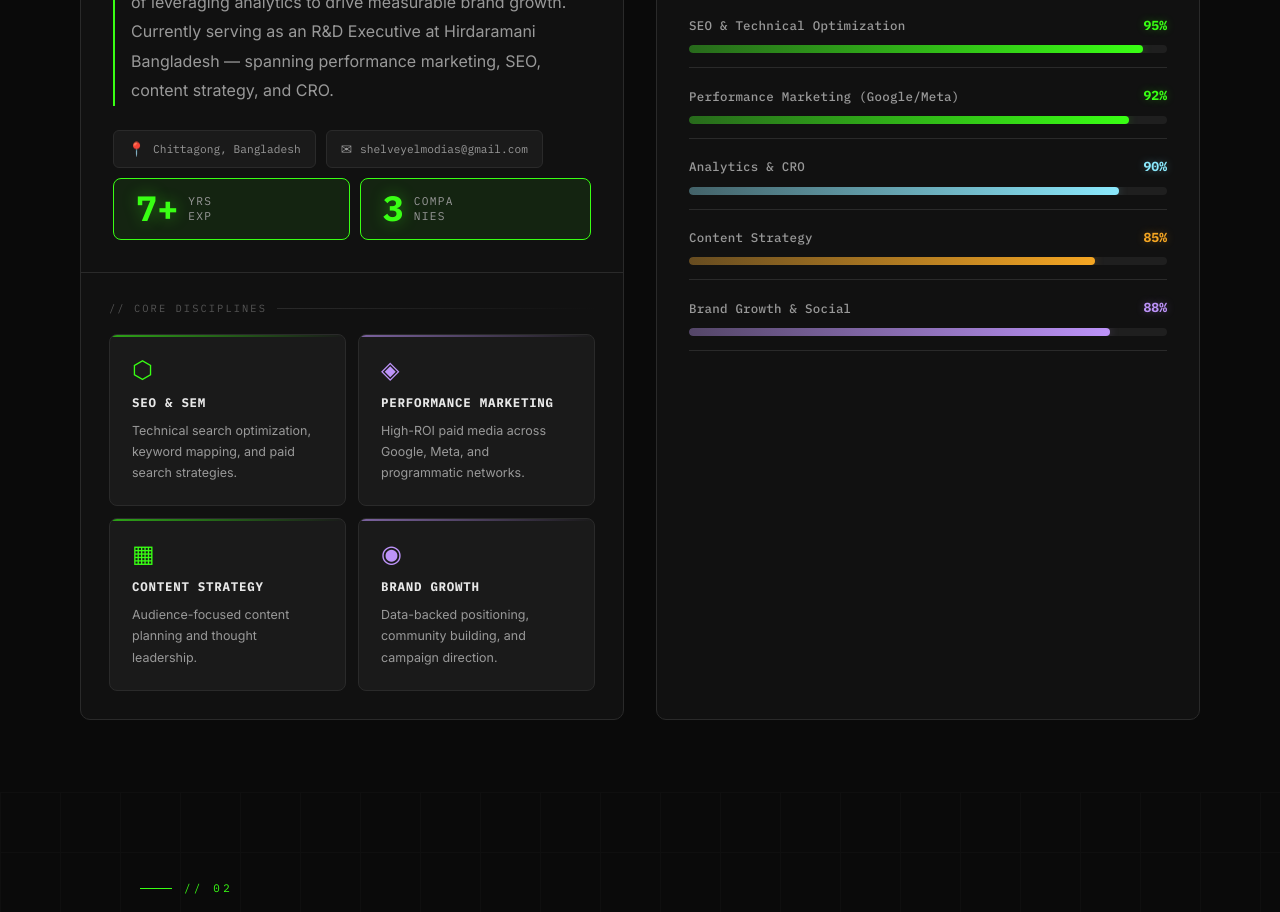
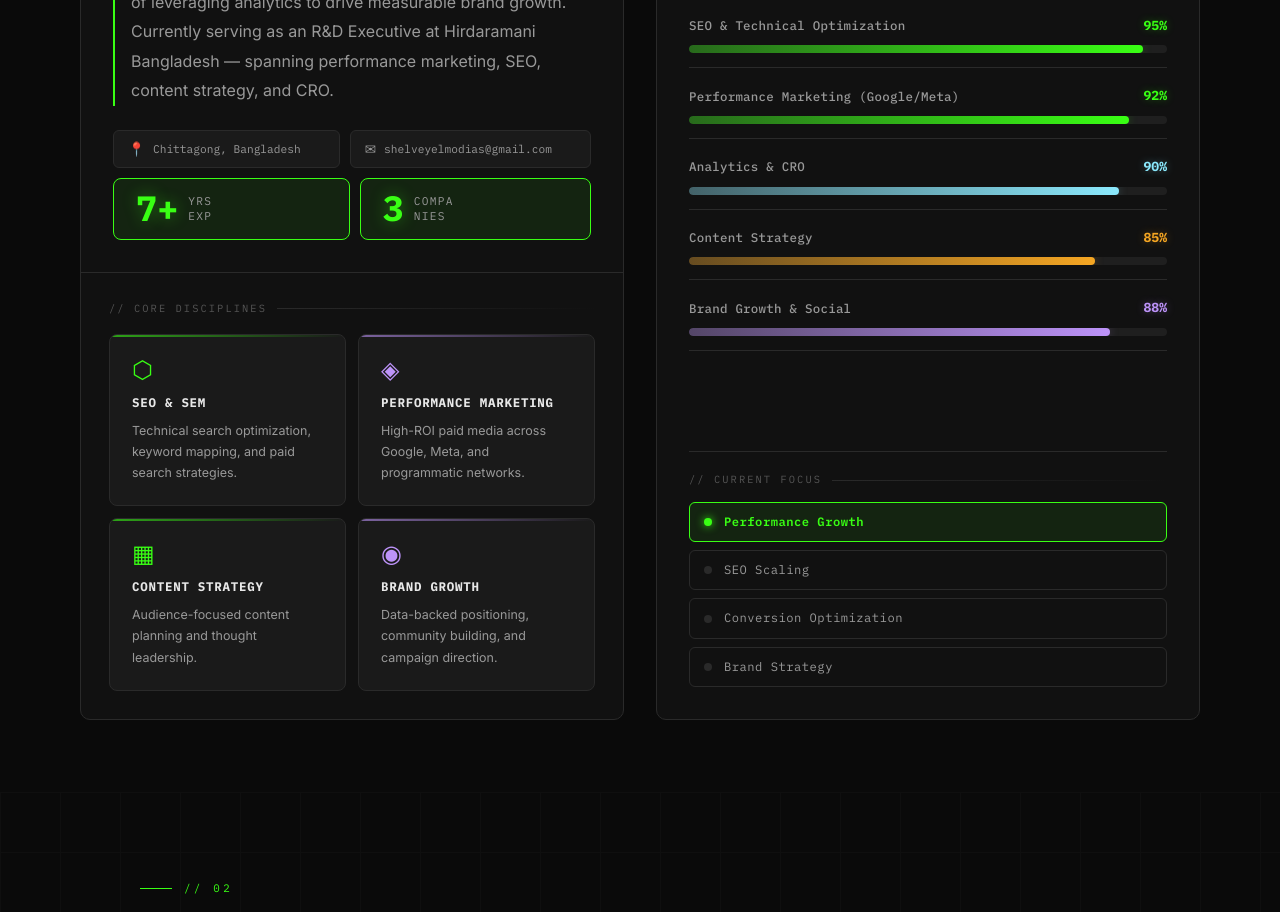
Before and after one commit to alizubu/Shelvey, a Next.js app: page / in a window 1280 px wide. Shown: the part 1180-2092 px from the top of the page. Built offline with nearby package versions, Linux system fonts and the light colour scheme; no server answers; the database is empty.

Commit message:
feat: justify location/email badges full-width, add animated CURRENT FOCUS block in right column

```diff
--- a/components/sections/About.tsx
+++ b/components/sections/About.tsx
@@ -27,6 +27,68 @@ const FALLBACK: AboutData = {
     { icon: "◉", title: "Brand Growth",          desc: "Data-backed positioning, community building, and campaign direction." },
   ],
 };
+
+const FOCUS_ITEMS = [
+  "Performance Growth",
+  "SEO Scaling",
+  "Conversion Optimization",
+  "Brand Strategy",
+];
+
+function CurrentFocus() {
+  const [activeIdx, setActiveIdx] = useState<number | null>(null);
+
+  useEffect(() => {
+    let i = 0;
+    const interval = setInterval(() => {
+      setActiveIdx(i % FOCUS_ITEMS.length);
+      i++;
+    }, 1200);
+    return () => clearInterval(interval);
+  }, []);
+
+  return (
+    <div style={{
+      marginTop: "24px",
+      borderTop: "1px solid var(--color-border)",
+      paddingTop: "20px",
+    }}>
+      <div style={{ display: "flex", alignItems: "center", gap: "10px", marginBottom: "14px" }}>
+        <span style={{ fontFamily: "var(--font-mono)", fontSize: "0.65rem", color: "var(--color-text-dim)", letterSpacing: "0.2em" }}>{"// CURRENT FOCUS"}</span>
+        <div style={{ flex: 1, height: "1px", background: "linear-gradient(to right, var(--color-border), transparent)" }} />
+      </div>
+
+      <div style={{ display: "flex", flexDirection: "column", gap: "8px" }}>
+        {FOCUS_ITEMS.map((item, idx) => (
+          <div key={item} style={{
+            display: "flex", alignItems: "center", gap: "12px",
+            padding: "10px 14px",
+            borderRadius: "6px",
+            border: "1px solid",
+            borderColor: activeIdx === idx ? "var(--color-accent)" : "var(--color-border)",
+            background: activeIdx === idx ? "var(--color-accent-bg)" : "transparent",
+            transition: "all 0.4s cubic-bezier(0.4, 0, 0.2, 1)",
+            fontFamily: "var(--font-mono)",
+          }}>
+            <span style={{
+              width: "8px", height: "8px", borderRadius: "50%", flexShrink: 0,
+              background: activeIdx === idx ? "var(--color-accent)" : "var(--color-border)",
+              boxShadow: activeIdx === idx ? "0 0 8px var(--color-accent)" : "none",
+              transition: "all 0.4s ease",
+            }} />
+            <span style={{
+              fontSize: "0.76rem",
+              color: activeIdx === idx ? "var(--color-accent)" : "var(--color-text-muted)",
+              fontWeight: activeIdx === idx ? 600 : 400,
+              letterSpacing: "0.04em",
+              transition: "color 0.4s ease",
+            }}>{item}</span>
+          </div>
+        ))}
+      </div>
+    </div>
+  );
+}
 
 export default function About() {
   const [data, setData] = useState<AboutData>(FALLBACK);
@@ -130,6 +192,8 @@ export default function About() {
                   borderRadius: "6px", padding: "8px 14px",
                   fontFamily: "var(--font-mono)", fontSize: "0.7rem",
                   color: "var(--color-text-muted)",
+                  flex: "1 1 auto",
+                  minWidth: "140px",
                 }}>
                   <span style={{ fontSize: "0.85rem" }}>{icon}</span>
                   <span>{text}</span>
@@ -251,6 +315,9 @@ export default function About() {
               <SkillBar key={s.label} label={s.label} percent={s.percent} color={s.color} />
             ))}
           </div>
+
+          {/* Current Focus */}
+          <CurrentFocus />
         </div>
       </div>
     </section>
```
